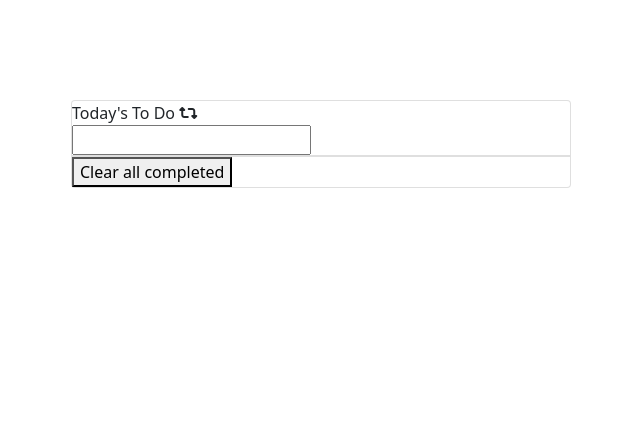
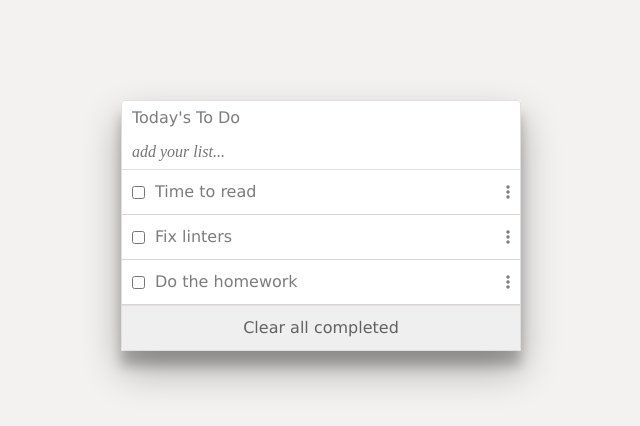
Before and after one commit to Mhdez221993/to_do_list, a website built with webpack: page src/index.html in a window 1280 px wide. Shown: the whole page, without its empty margins (319-959 px from the left). Built offline with nearby package versions, Linux system fonts and the light colour scheme.

Commit message:
Remove unnessessary code

```diff
--- a/src/index.html
+++ b/src/index.html
@@ -12,14 +12,13 @@
 <body>
     <section class="wrapper">
         <div class="card">
-            <div>
+            <div class="task-title">
                 <span">Today's To Do</span>
-                <i class="fa fa-retweet"></i>
             </div>
-            <div><input type="text" id="input-task"></div>
+            <div><input type="text" id="input-task" class="input-list" placeholder="add your list..."></div>
             <ul class="list-group list-group-flush" id="task-list">
             </ul>
-            <div><button id="clear-all-task">Clear all completed</button></div>
+            <div><button id="clear-all-task" class="delete-all-task">Clear all completed</button></div>
         </div>
     </section>
     <script src="./src/index.js"></script>
--- a/src/index.js
+++ b/src/index.js
@@ -2,9 +2,10 @@ import './style.css';
 
 class TaskList {
   constructor() {
-    this.index = 0;
+    this.size = 0;
     this.ul = document.getElementById('task-list');
-    this.savedList = JSON.parse(localStorage.getItem('savedList')) || [];
+    this.savedList = JSON.parse(localStorage.getItem('savedList')) || [{ description: 'Time to read', completed: false, index: 0 }, { description: 'Fix linters', completed: false, index: 1 }, { description: 'Do the homework', completed: false, index: 2 }];
+    // localStorage.setItem('savedList', this.savedList);
     this.displayAllTask();
   }
 
@@ -24,18 +25,32 @@ class TaskList {
   addTask(book) {
     this.savedList.push(book);
     localStorage.setItem('savedList', JSON.stringify(this.savedList));
+    this.size += 1;
   }
 
   displayAllTask() {
     this.ul.innerHTML = '';
+
     this.savedList.forEach((task) => {
       const li = document.createElement('li');
+      li.className = 'list-item';
+
+      const checkbox = document.createElement('input');
+      checkbox.type = 'checkbox';
+      checkbox.className = 'checkbox';
+      const p = document.createElement('p');
       const index = document.createElement('spand');
+      index.className = 'index';
+      const button = document.createElement('i');
+      button.classList.add('fa', 'fa-ellipsis-v', 'icon');
 
+      p.innerHTML = task.description;
       index.innerHTML = task.index;
-      li.innerHTML = task.description;
 
+      li.appendChild(checkbox);
+      li.appendChild(p);
       li.appendChild(index);
+      li.appendChild(button);
       this.ul.appendChild(li);
     });
   }
--- a/src/style.css
+++ b/src/style.css
@@ -1,8 +1,60 @@
-.wrapper {
-    width: 500px;
-    margin: 100px auto;
+body {
+    background: #f3f2f1;
+    font-family: 'Lucida Grande', 'Lucida Sans Unicode', Geneva, Verdana, sans-serif;
+    font-style: normal;
+    color: rgb(126, 123, 123);
 }
 
-li {
+.wrapper {
+    width: 400px;
+    margin: 100px auto;
+    background: #fff;
+    border-radius: 2px;
+    box-shadow: 0 19px 38px rgba(0,0,0,0.30), 0 15px 12px rgba(0,0,0,0.22);
+}
+
+.task-title {
+    padding: 5px 10px;
+}
+
+.input-list {
+    width: 100%;
+    padding: 5px 10px;
+    border: none;
+    font-family:'Times New Roman', Times, serif;
+    font-style: italic;
+    outline: none;
+}
+
+.list-item {
+    display: flex;
+    align-items: center;
+    width: 100%;
     list-style: none;
+    border-bottom: 1px solid rgb(218, 213, 213);
+    padding: 10px 10px;
 }
+
+.checkbox {
+    margin-right: 10px;
+}
+
+.list-item > p {
+    margin: 0;
+}
+
+.index {
+    color: transparent;
+}
+
+.icon {
+    color: gray;
+    margin: 0 0 0 auto;
+}
+
+.delete-all-task {
+    width: 100%;
+    border: none;
+    padding: 10px 0;
+    color: rgb(99, 97, 97);
+}
```
